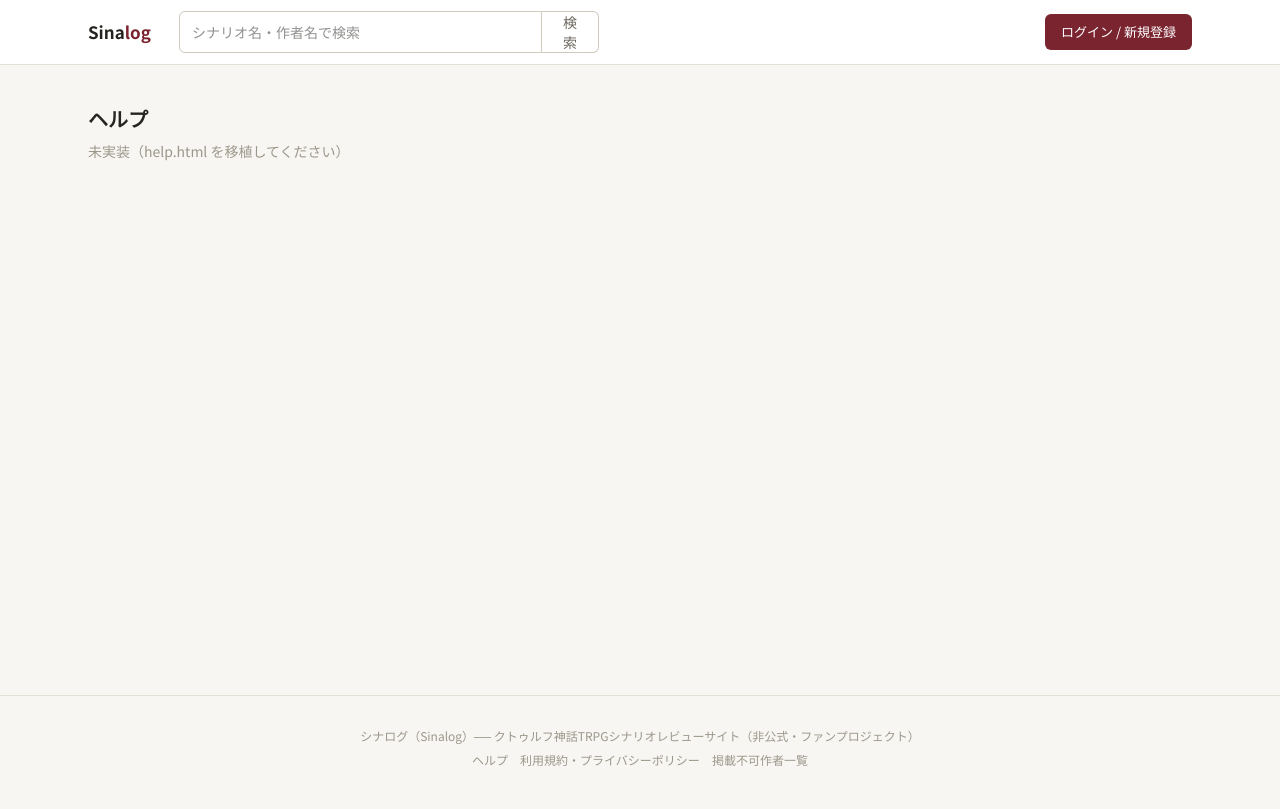
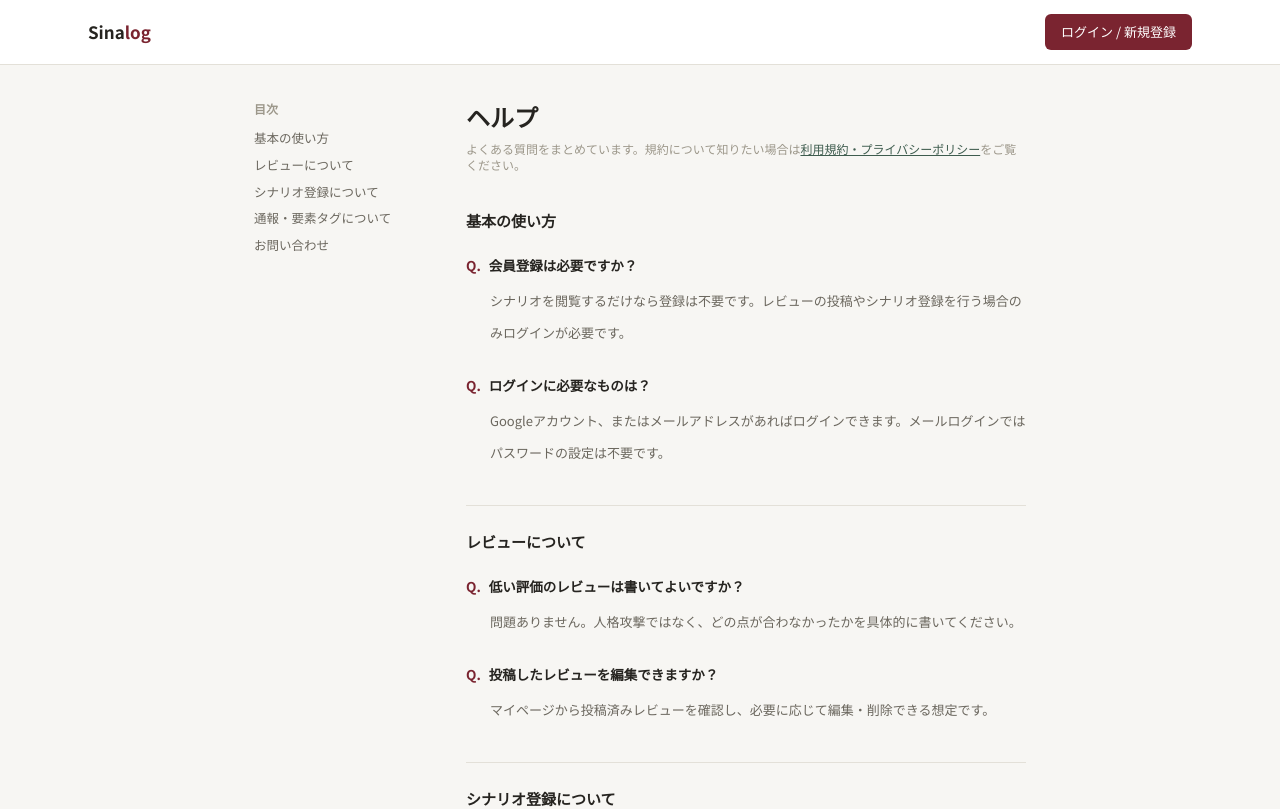
Before and after one commit to ikasan-tp/SinaLog, a Next.js app: page /help in a window 1280 px wide. Shown: the top 809 px of the page. Built offline with nearby package versions, Linux system fonts and the light colour scheme; no server answers.

Commit message:
Add files via upload

```diff
--- a/app/help/page.tsx
+++ b/app/help/page.tsx
@@ -1,20 +1,94 @@
+import Link from "next/link";
 import { Header } from "@/components/header";
 import { Footer } from "@/components/footer";
 
-// TODO: /mnt/user-data/outputs/help.html のデザインをここに移植する。
-// デザイントークン(色・余白・タイポグラフィ)はglobals.cssに定義済みなので、
-// Tailwindのユーティリティクラス(bg-panel, text-ink-sub 等)でそのまま再現できる。
-
+const sections = [
+  {
+    id: "basic",
+    title: "基本の使い方",
+    items: [
+      ["会員登録は必要ですか？", "シナリオを閲覧するだけなら登録は不要です。レビューの投稿やシナリオ登録を行う場合のみログインが必要です。"],
+      ["ログインに必要なものは？", "Googleアカウント、またはメールアドレスがあればログインできます。メールログインではパスワードの設定は不要です。"],
+    ],
+  },
+  {
+    id: "review",
+    title: "レビューについて",
+    items: [
+      ["低い評価のレビューは書いてよいですか？", "問題ありません。人格攻撃ではなく、どの点が合わなかったかを具体的に書いてください。"],
+      ["投稿したレビューを編集できますか？", "マイページから投稿済みレビューを確認し、必要に応じて編集・削除できる想定です。"],
+    ],
+  },
+  {
+    id: "scenario",
+    title: "シナリオ登録について",
+    items: [
+      ["作者本人でなくても登録できますか？", "公開情報をもとにした紹介として登録できます。ただし、作者が掲載を望まない場合は掲載停止の対象になります。"],
+      ["BOOTHなどのURLは必要ですか？", "配布ページや告知ページなど、シナリオを確認できるURLを登録してください。"],
+    ],
+  },
+  {
+    id: "moderation",
+    title: "通報・要素タグについて",
+    items: [
+      ["問題のあるレビューを見つけました。", "レビューの通報機能から理由を送信してください。運営側で確認し、必要に応じて非表示対応を行います。"],
+      ["要素タグはネタバレになりませんか？", "プレイ前の判断材料として扱える範囲に留め、核心的なネタバレはレビュー本文側で分けてください。"],
+    ],
+  },
+];
 
 export default function Page() {
   return (
     <>
       <Header />
-      <main className="mx-auto w-full max-w-6xl flex-1 px-6 py-10">
-        <h1 className="mb-2 text-xl font-bold">ヘルプ</h1>
-        <p className="text-sm text-ink-faint">
-          未実装（help.html を移植してください）
-        </p>
+      <main className="mx-auto grid w-full max-w-[820px] flex-1 gap-8 px-5 py-9 md:grid-cols-[180px_1fr] md:px-6">
+        <aside className="rounded-lg border border-line bg-panel p-4 text-[12.5px] md:sticky md:top-24 md:self-start md:border-0 md:bg-transparent md:p-0">
+          <div className="mb-2 text-xs font-bold text-ink-faint">目次</div>
+          {sections.map((section) => (
+            <a key={section.id} href={`#${section.id}`} className="block py-1 text-ink-sub hover:text-accent">
+              {section.title}
+            </a>
+          ))}
+          <a href="#contact" className="block py-1 text-ink-sub hover:text-accent">お問い合わせ</a>
+        </aside>
+
+        <article className="text-[13.5px] leading-8">
+          <h1 className="mb-2 text-2xl font-bold">ヘルプ</h1>
+          <p className="mb-8 text-xs text-ink-faint">
+            よくある質問をまとめています。規約について知りたい場合は
+            <Link href="/terms" className="text-link underline">利用規約・プライバシーポリシー</Link>
+            をご覧ください。
+          </p>
+
+          {sections.map((section, index) => (
+            <section key={section.id} id={section.id} className={index === 0 ? "scroll-mt-24" : "mt-9 scroll-mt-24 border-t border-line pt-5"}>
+              <h2 className="mb-3 text-[15px] font-bold">{section.title}</h2>
+              <div className="space-y-5">
+                {section.items.map(([question, answer]) => (
+                  <div key={question}>
+                    <div className="mb-1 flex gap-2 font-bold">
+                      <span className="text-accent">Q.</span>
+                      <span>{question}</span>
+                    </div>
+                    <p className="pl-6 text-[13px] text-ink-sub">{answer}</p>
+                  </div>
+                ))}
+              </div>
+            </section>
+          ))}
+
+          <section id="contact" className="mt-9 scroll-mt-24 border-t border-line pt-5">
+            <h2 className="mb-3 text-[15px] font-bold">お問い合わせ</h2>
+            <div className="rounded-lg border border-line bg-panel p-5">
+              <p className="mb-4 text-[12.5px] text-ink-sub">
+                掲載停止、権利者からの連絡、通報に関する補足はお問い合わせフォームからご連絡ください。
+              </p>
+              <Link href="/excluded-authors" className="inline-block rounded-md bg-accent px-5 py-2.5 text-[13px] text-white hover:bg-accent-hover">
+                掲載停止について確認する
+              </Link>
+            </div>
+          </section>
+        </article>
       </main>
       <Footer />
     </>
--- a/app/page.tsx
+++ b/app/page.tsx
@@ -31,8 +31,8 @@ export default async function HomePage() {
       <Header />
 
       <div className="border-b border-line bg-panel">
-        <nav className="mx-auto flex h-11 max-w-6xl items-center gap-6 overflow-x-auto px-6 text-[13px] text-ink-sub">
-          <Link href="/" className="font-medium text-accent">シナリオを探す</Link>
+        <nav className="mx-auto flex h-11 max-w-6xl items-center gap-6 overflow-x-auto px-5 text-[13px] text-ink-sub sm:px-6">
+          <Link href="/" className="whitespace-nowrap font-medium text-accent">シナリオを探す</Link>
           <Link href="/scenarios/new" className="whitespace-nowrap hover:text-accent">シナリオを登録する</Link>
           <Link href="/search" className="whitespace-nowrap hover:text-accent">人気ランキング</Link>
           <Link href="/search" className="whitespace-nowrap hover:text-accent">新着レビュー</Link>
@@ -40,7 +40,7 @@ export default async function HomePage() {
         </nav>
       </div>
 
-      <div className="mx-auto w-full max-w-6xl px-6 pt-5">
+      <div className="mx-auto w-full max-w-6xl px-5 pt-5 sm:px-6">
         <form action="/search" className="flex flex-wrap items-end gap-3 rounded-lg border border-line bg-panel p-4">
           <label className="flex min-w-60 flex-[2] flex-col gap-1.5 text-[11px] text-ink-faint">
             キーワード
--- a/app/terms/page.tsx
+++ b/app/terms/page.tsx
@@ -1,20 +1,49 @@
+import Link from "next/link";
 import { Header } from "@/components/header";
 import { Footer } from "@/components/footer";
 
-// TODO: /mnt/user-data/outputs/terms.html のデザインをここに移植する。
-// デザイントークン(色・余白・タイポグラフィ)はglobals.cssに定義済みなので、
-// Tailwindのユーティリティクラス(bg-panel, text-ink-sub 等)でそのまま再現できる。
-
+const sections = [
+  ["terms", "利用規約", "シナログは、クトゥルフ神話TRPG等のシナリオについて、プレイヤー・キーパーが感想や判断材料を共有するための非公式レビューサイトです。"],
+  ["post-rules", "投稿に関するルール", "投稿内容は、実際のプレイ体験や確認できる公開情報にもとづいてください。ネタバレを含む内容は、指定された入力欄に分けて投稿してください。"],
+  ["prohibited", "禁止事項", "作者・投稿者・第三者への誹謗中傷、権利侵害、虚偽情報、過度に攻撃的な表現、スパム行為は禁止します。"],
+  ["reports", "通報・非表示の運用", "通報された投稿は内容を確認し、必要に応じて非表示化や修正依頼を行います。対応基準や個別判断の詳細は公開しない場合があります。"],
+  ["rights", "著作権について", "シナリオ本文、画像、配布ページ等の著作権は各権利者に帰属します。シナログ上の投稿文の権利は投稿者に帰属します。"],
+  ["disclaimer", "免責事項", "掲載情報の正確性・完全性を保証するものではありません。シナリオ購入やプレイ判断は、各配布元の情報もあわせてご確認ください。"],
+  ["exclusion", "掲載の停止について", "作者または権利者が掲載を望まない場合、掲載停止や検索対象からの除外を申請できます。"],
+  ["privacy", "プライバシーポリシー", "ログイン、投稿、通報、問い合わせのために必要な範囲でアカウント情報や投稿情報を扱います。取得した情報はサービス運営、問い合わせ対応、不正利用防止の目的で利用します。"],
+];
 
 export default function Page() {
   return (
     <>
       <Header />
-      <main className="mx-auto w-full max-w-6xl flex-1 px-6 py-10">
-        <h1 className="mb-2 text-xl font-bold">利用規約・プライバシーポリシー</h1>
-        <p className="text-sm text-ink-faint">
-          未実装（terms.html を移植してください）
-        </p>
+      <main className="mx-auto grid w-full max-w-[820px] flex-1 gap-8 px-5 py-9 md:grid-cols-[180px_1fr] md:px-6">
+        <aside className="rounded-lg border border-line bg-panel p-4 text-[12.5px] md:sticky md:top-24 md:self-start md:border-0 md:bg-transparent md:p-0">
+          <div className="mb-2 text-xs font-bold text-ink-faint">目次</div>
+          {sections.map(([id, title]) => (
+            <a key={id} href={`#${id}`} className="block py-1 text-ink-sub hover:text-accent">
+              {title}
+            </a>
+          ))}
+        </aside>
+
+        <article className="text-[13.5px] leading-8">
+          <h1 className="mb-2 text-2xl font-bold">利用規約・プライバシーポリシー</h1>
+          <p className="mb-8 text-xs text-ink-faint">最終更新日：2026年7月19日</p>
+
+          <div className="mb-6 rounded-lg border border-line-strong bg-panel p-4 text-[12.5px] text-ink-sub">
+            本ページはサービス運営のための基本方針です。掲載停止に関する案内は
+            <Link href="/excluded-authors" className="text-link underline">掲載不可作者一覧</Link>
+            もご確認ください。
+          </div>
+
+          {sections.map(([id, title, body], index) => (
+            <section key={id} id={id} className={index === 0 ? "scroll-mt-24" : "mt-9 scroll-mt-24 border-t border-line pt-5"}>
+              <h2 className="mb-3 text-base font-bold">{title}</h2>
+              <p>{body}</p>
+            </section>
+          ))}
+        </article>
       </main>
       <Footer />
     </>
--- a/components/header.tsx
+++ b/components/header.tsx
@@ -11,21 +11,10 @@ export async function Header() {
 
   return (
     <header className="sticky top-0 z-50 border-b border-line bg-panel">
-      <div className="mx-auto flex h-16 max-w-6xl items-center gap-7 px-6">
+      <div className="mx-auto flex h-16 max-w-6xl items-center gap-7 px-5 sm:px-6">
         <Link href="/" className="text-[17px] font-bold text-ink">
           Sina<span className="text-accent">log</span>
         </Link>
-
-        <div className="hidden max-w-[420px] flex-1 md:flex">
-          <input
-            type="text"
-            placeholder="シナリオ名・作者名で検索"
-            className="w-full rounded-l-md border border-line-strong bg-panel px-3 py-2 text-sm text-ink outline-none focus:border-accent"
-          />
-          <button className="rounded-r-md border border-l-0 border-line-strong px-4 text-sm text-ink-sub">
-            検索
-          </button>
-        </div>
 
         <div className="ml-auto flex items-center gap-5">
           {user ? (
```
Also changed, not shown: app/excluded-authors/page.tsx (+44 -8 lines).
